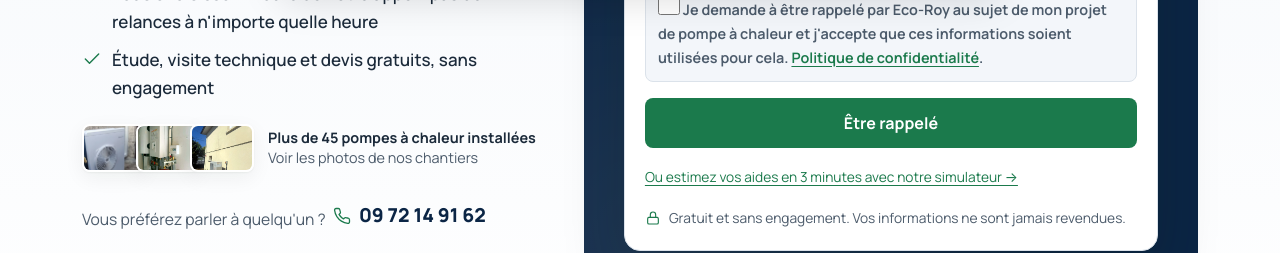
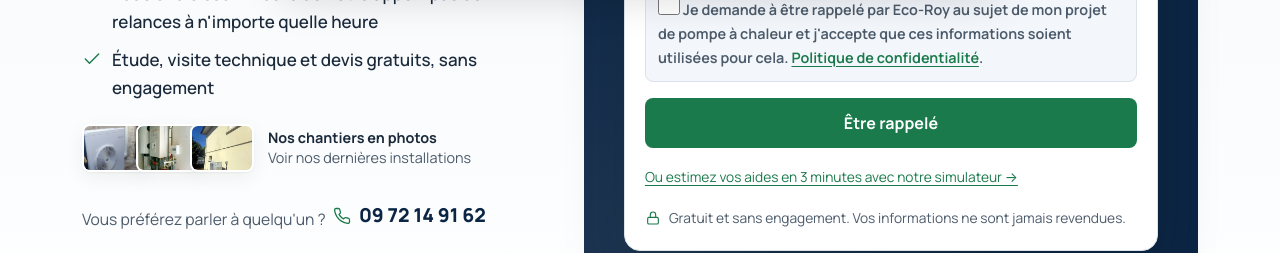
Before and after one commit to sassi-14/eco-roy-site, a plain HTML site: page index.html in a window 1280 px wide. Shown: the part 800-1053 px from the top of the page. Drawn offline with Linux system fonts and the light colour scheme; no server answers.

Commit message:
Accueil : retrait du chiffre « plus de 45 PAC installées » (non vérifiable), remplacé par « Nos chantiers en photos »
Co-Authored-By: Claude Opus 5.5 <noreply@anthropic.com>
Claude-Session: https://claude.ai/code/session_01BVZbFkuREhVtv4pnF3s1JU

```diff
--- a/index.html
+++ b/index.html
@@ -52,7 +52,7 @@
         <li><svg class="ic" viewBox="0 0 24 24" fill="none" stroke="currentColor" stroke-width="1.7" stroke-linecap="round" stroke-linejoin="round" aria-hidden="true"><path d="M20 6 9 17l-5-5"/></svg><span>Vous choisissez l'heure de notre appel : pas de relances à n'importe quelle heure</span></li>
         <li><svg class="ic" viewBox="0 0 24 24" fill="none" stroke="currentColor" stroke-width="1.7" stroke-linecap="round" stroke-linejoin="round" aria-hidden="true"><path d="M20 6 9 17l-5-5"/></svg><span>Étude, visite technique et devis gratuits, sans engagement</span></li>
       </ul>
-      <a class="ha-photos" href="#t-chantiers" aria-label="Voir nos derniers chantiers"><img src="images/chantiers/03-pac-ariston-unite-exterieure.jpg" alt="" width="96" height="72" decoding="async"><img src="images/chantiers/07-pac-atlantic-module-hydraulique.jpg" alt="" width="96" height="72" decoding="async"><img src="images/chantiers/10-pac-fujitsu-facade.jpg" alt="" width="96" height="72" decoding="async"><span><strong>Plus de 45 pompes à chaleur installées</strong>Voir les photos de nos chantiers</span></a>
+      <a class="ha-photos" href="#t-chantiers" aria-label="Voir nos derniers chantiers"><img src="images/chantiers/03-pac-ariston-unite-exterieure.jpg" alt="" width="96" height="72" decoding="async"><img src="images/chantiers/07-pac-atlantic-module-hydraulique.jpg" alt="" width="96" height="72" decoding="async"><img src="images/chantiers/10-pac-fujitsu-facade.jpg" alt="" width="96" height="72" decoding="async"><span><strong>Nos chantiers en photos</strong>Voir nos dernières installations</span></a>
       <p class="ha-tel">Vous préférez parler à quelqu'un ? <a href="tel:+33972149162"><svg class="ic" viewBox="0 0 24 24" fill="none" stroke="currentColor" stroke-width="1.7" stroke-linecap="round" stroke-linejoin="round" aria-hidden="true"><path d="M22 16.9v3a2 2 0 0 1-2.2 2 19.8 19.8 0 0 1-8.6-3.1 19.5 19.5 0 0 1-6-6A19.8 19.8 0 0 1 2.1 4.2 2 2 0 0 1 4.1 2h3a2 2 0 0 1 2 1.7c.1 1 .4 1.9.7 2.8a2 2 0 0 1-.5 2.1L8 9.9a16 16 0 0 0 6 6l1.3-1.3a2 2 0 0 1 2.1-.4c.9.3 1.8.6 2.8.7a2 2 0 0 1 1.7 2z"/></svg>09 72 14 91 62</a></p>
     </div>
     <div class="ha-visuel sans-photo">
@@ -156,7 +156,7 @@
 </section>
 <section class="section section-claire" aria-labelledby="t-chantiers">
   <div class="conteneur">
-    <div class="entete-section"><h2 id="t-chantiers">Nos derniers chantiers</h2><p class="chapo">Plus de 45 pompes à chaleur installées : unité extérieure sur plots, module intérieur, ballon et raccordements soignés.</p><p class="marques">Marques que nous installons : <strong>Atlantic</strong> · <strong>Ariston</strong> · <strong>LG</strong> · <strong>Intuis</strong> · <strong>Thaleos</strong></p></div>
+    <div class="entete-section"><h2 id="t-chantiers">Nos derniers chantiers</h2><p class="chapo">Des photos de vraies installations : unité extérieure sur plots, module intérieur, ballon et raccordements soignés.</p><p class="marques">Marques que nous installons : <strong>Atlantic</strong> · <strong>Ariston</strong> · <strong>LG</strong> · <strong>Intuis</strong> · <strong>Thaleos</strong></p></div>
     <div class="galerie"><figure><img src="images/chantiers/02-pac-ariston-module-interieur.jpg" alt="Module intérieur Ariston et ballon d'eau chaude" loading="lazy" decoding="async"></figure><figure><img src="images/chantiers/04-pac-thaleos-unite-exterieure.jpg" alt="Unité extérieure Thaleos posée sur plots anti-vibration" loading="lazy" decoding="async"></figure><figure><img src="images/chantiers/05-pac-ariston-grande-puissance.jpg" alt="Pompe à chaleur Ariston grande puissance à deux ventilateurs" loading="lazy" decoding="async"></figure><figure><img src="images/chantiers/06-pac-ariston-chaufferie.jpg" alt="Chaufferie avec module Ariston, ballon et vase d'expansion" loading="lazy" decoding="async"></figure><figure><img src="images/chantiers/08-pac-fujitsu-atlantic-exterieure.jpg" alt="Unité extérieure Atlantic" loading="lazy" decoding="async"></figure><figure><img src="images/chantiers/11-pac-atlantic-sous-sol.jpg" alt="Module Atlantic, vase d'expansion et ballon dans un sous-sol" loading="lazy" decoding="async"></figure></div>
     <p><a class="btn btn-contour" href="pompe-a-chaleur.html#chantiers">Voir plus de chantiers</a></p>
   </div>
```
